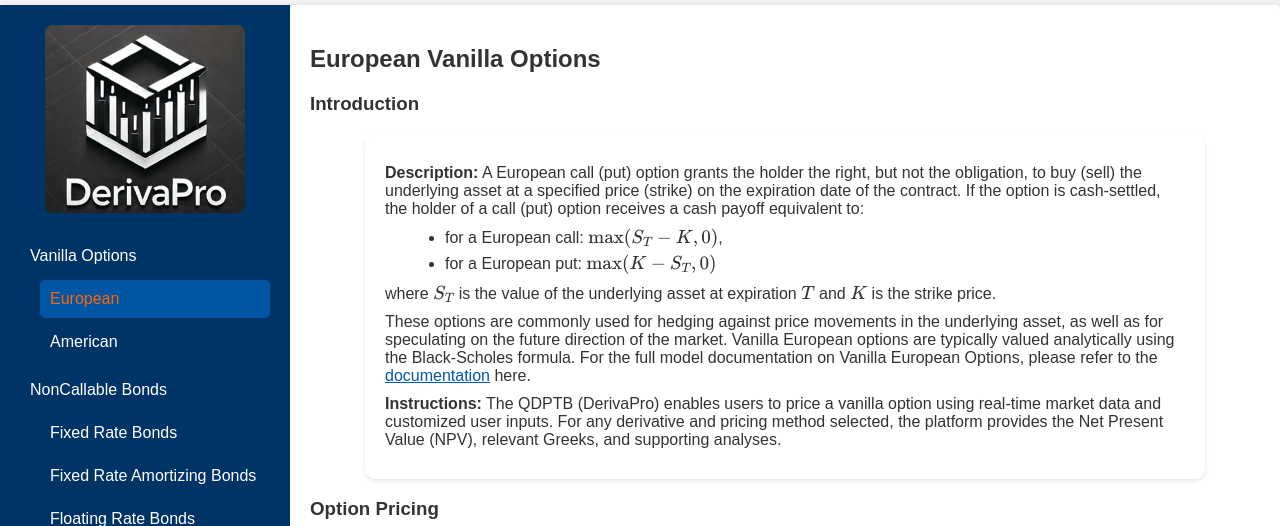
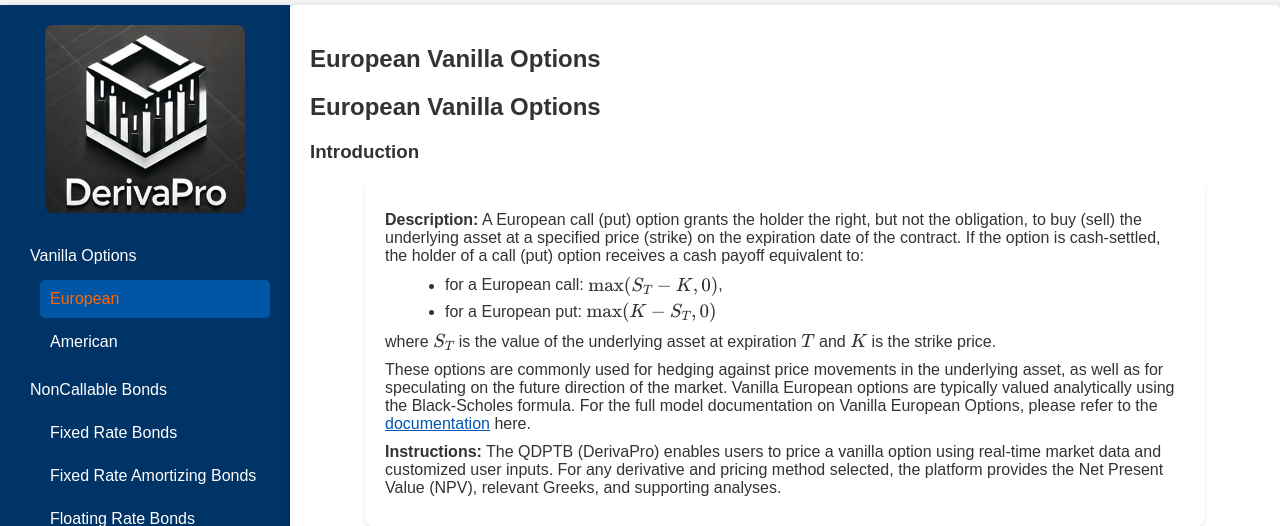
Before and after one commit to derivapro/derivapro-v1, a Flask app: page /vanilla-options/european in a window 1280 px wide. Shown: the part 55-581 px from the top of the page. Run offline with Flask 2, Linux system fonts and the light colour scheme; some libraries are stand-ins or nearby versions.

Commit message:
Add header 0902

```diff
--- a/derivapro/templates/european_options.html
+++ b/derivapro/templates/european_options.html
@@ -2,7 +2,7 @@
 
 {% block content %}
 <h2>European Vanilla Options</h2>
-
+<h2>European Vanilla Options</h2>
 <h3>Introduction</h3>
 
 <div id="markdown-content">
```
